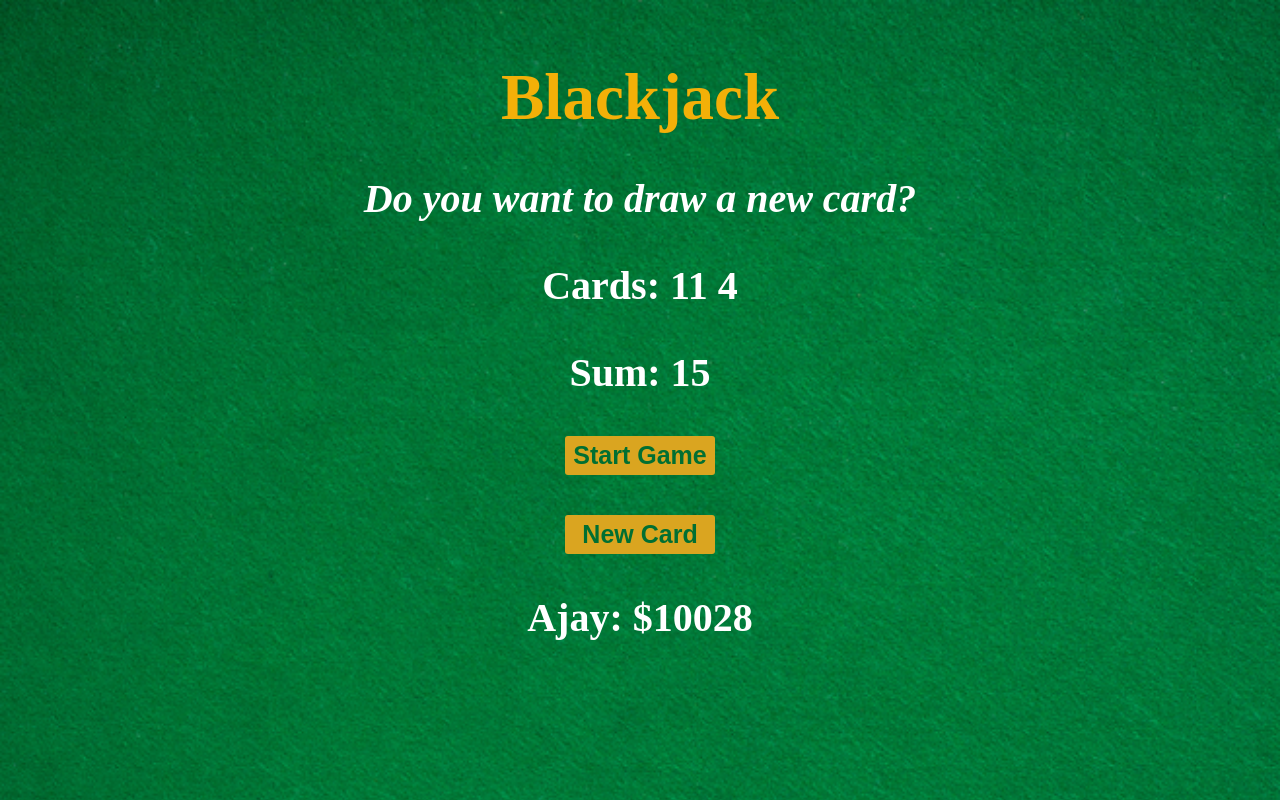
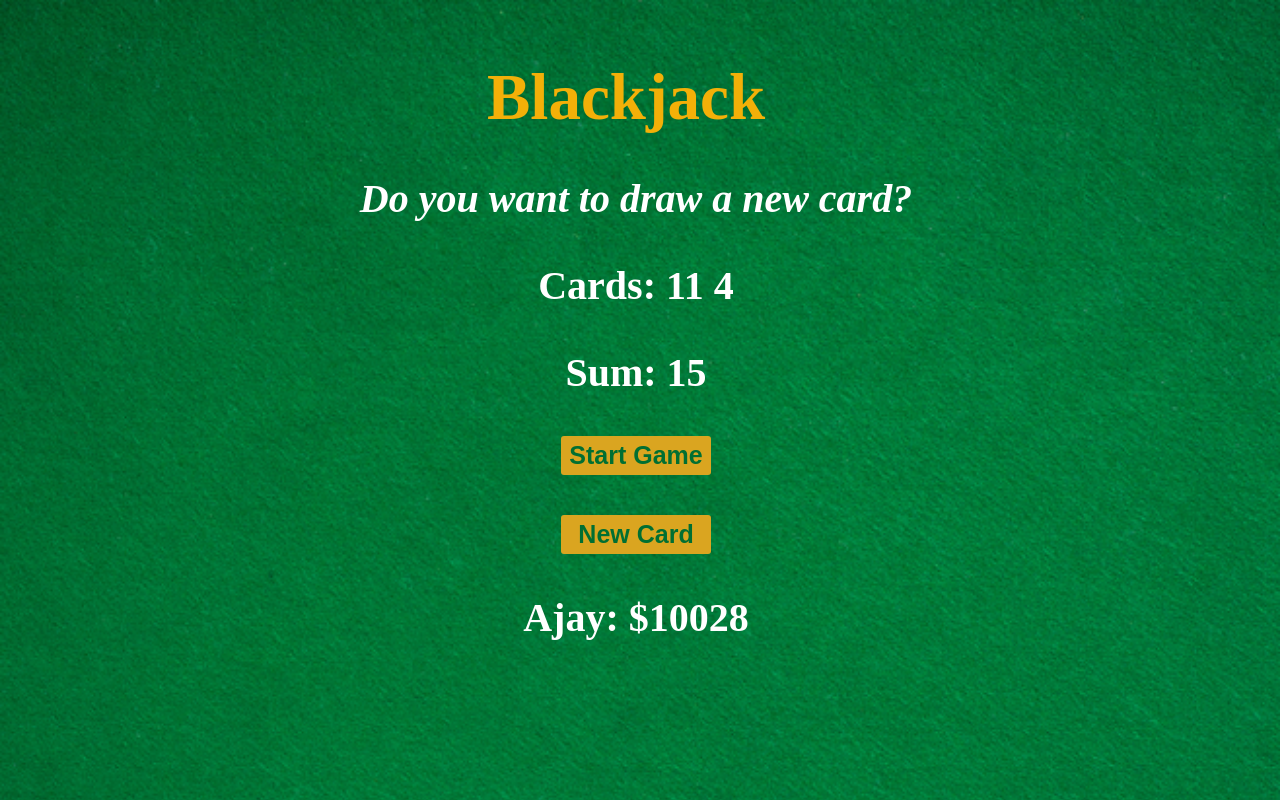
Before and after one commit to jhaji23/BlackJack, a plain HTML site: page index.html in a window 1280 px wide. Both pictures are taken after a click on the button "Start Game". Drawn offline with Linux system fonts and the light colour scheme.

Commit message:
improved js code and Css

```diff
--- a/index.css
+++ b/index.css
@@ -5,15 +5,20 @@
 h1{
     color:rgb(243, 176, 8);
     font-size: 65px;
+    text-align: center;
+    margin-right: 20px;
 }
 
 body{
+    box-sizing: border-box;
     background-image: url("images/table.png");
     background-size: cover;
     margin: 60px;
     text-align: center;
     color: white;
     font-weight: bold;
+    height: 82vh;
+    width: 90vw;
 }
 
 
--- a/index.js
+++ b/index.js
@@ -1,7 +1,7 @@
 
 let cards = [];
 let sum = 0
-let hasBlackJack = false
+let hasBlackJack;
 let isAlive = false
 let message = ""
 let player = {
@@ -22,6 +22,7 @@ let sumEl = document.getElementById("sum-el");
 let cardsEl = document.getElementById("cards-el");
 
 function startGame() {
+    hasBlackJack = false;
     isAlive = true
     let firstCard = getRandomCard();
     let secondCard = getRandomCard();
```
